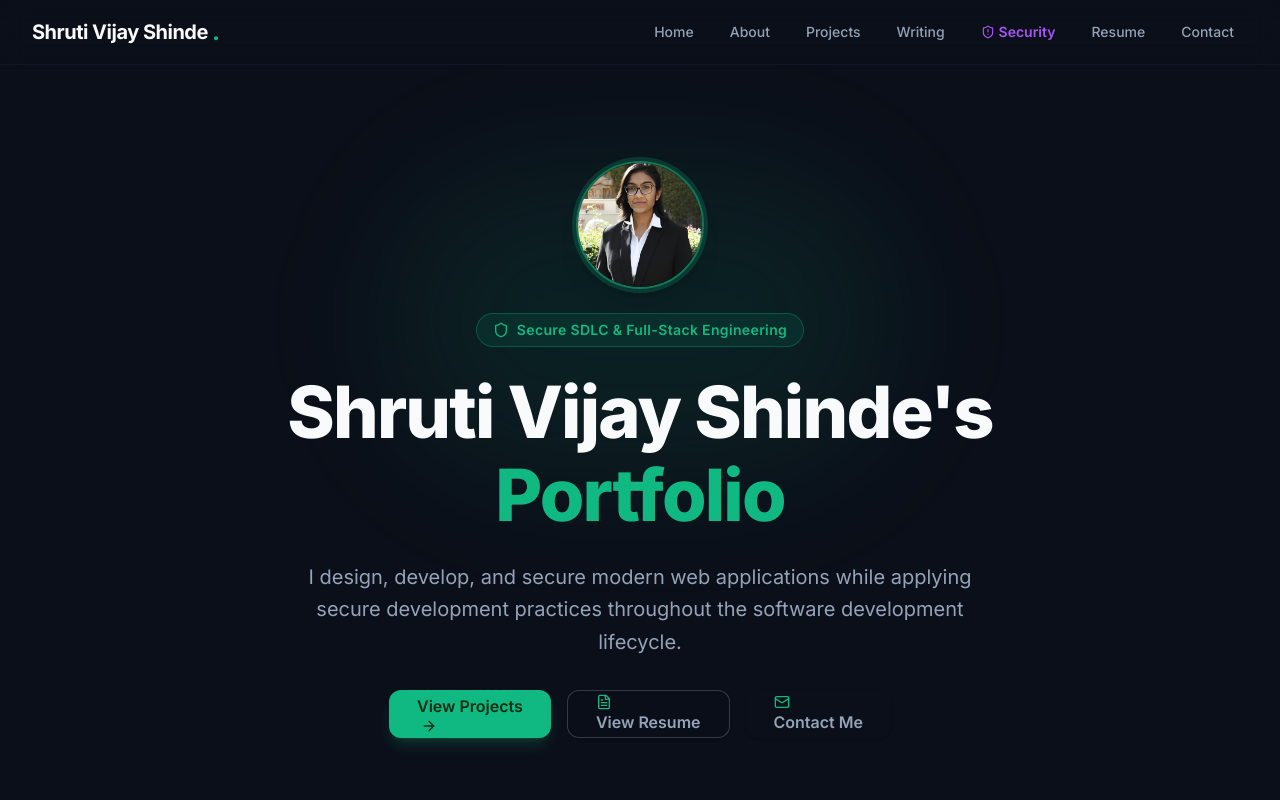
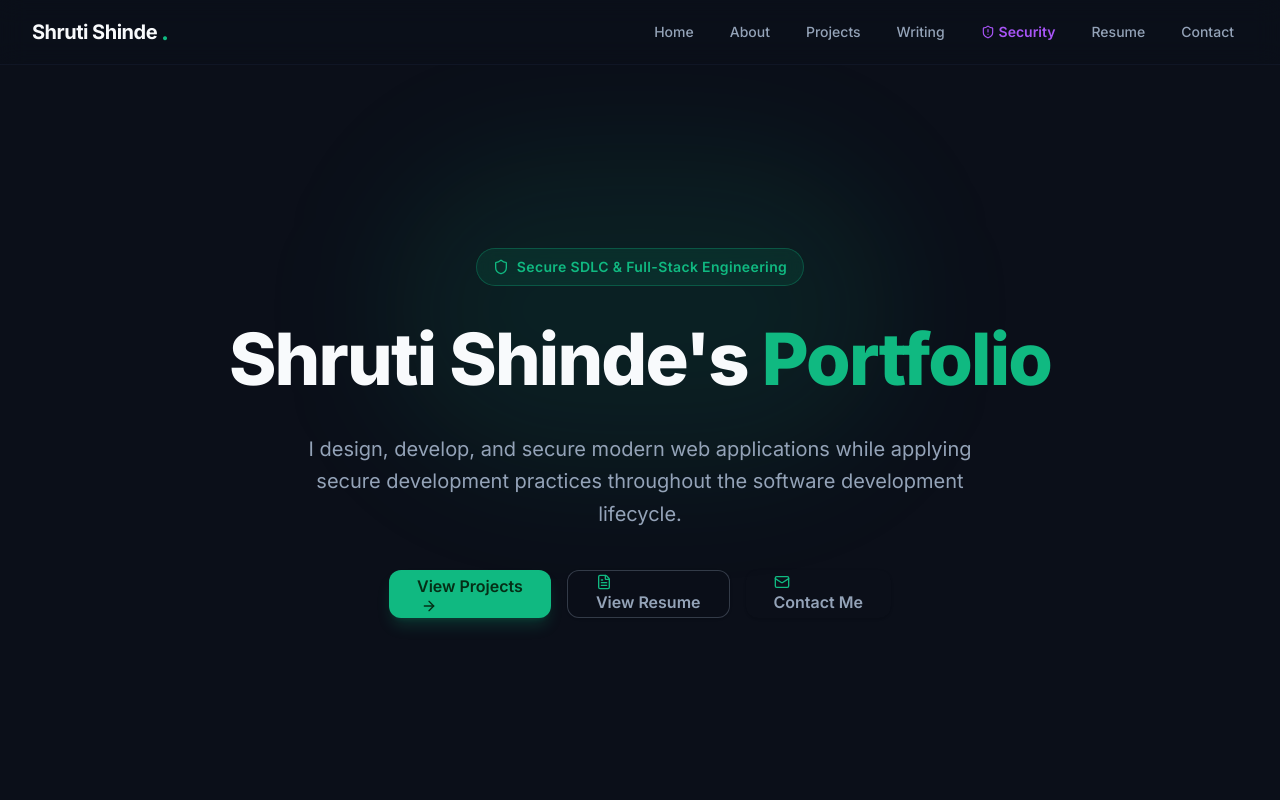
Before and after one commit to ShrutiiiShinde/secure-dev-portfolio, a Next.js app: page / in a window 1280 px wide. Shown: the top 800 px of the page. Built offline with nearby package versions, Linux system fonts and the light colour scheme.

Commit message:
refactor: remove profile photo from hero and update portfolio name to Shruti Shinde's Portfolio

```diff
--- a/app/layout.tsx
+++ b/app/layout.tsx
@@ -13,13 +13,12 @@ const inter = Inter({
 export const metadata: Metadata = {
   metadataBase: new URL("https://github.com/ShrutiiiShinde/secure-dev-portfolio"),
   title: {
-    default: "Shruti Vijay Shinde | Secure Developer Portfolio",
-    template: "%s | Shruti Vijay Shinde",
+    default: "Shruti Shinde | Secure Developer Portfolio",
+    template: "%s | Shruti Shinde",
   },
   description:
-    "Personal portfolio of Shruti Vijay Shinde — Cyber Security Researcher & Software Developer focused on VAPT, Secure SDLC, Next.js, and TypeScript.",
+    "Personal portfolio of Shruti Shinde — Cyber Security Researcher & Software Developer focused on VAPT, Secure SDLC, Next.js, and TypeScript.",
   keywords: [
-    "Shruti Vijay Shinde",
     "Shruti Shinde",
     "Cyber Security Researcher",
     "VAPT",
@@ -31,20 +30,20 @@ export const metadata: Metadata = {
     "DevSecOps",
     "OWASP Top 10",
   ],
-  authors: [{ name: "Shruti Vijay Shinde" }],
-  creator: "Shruti Vijay Shinde",
+  authors: [{ name: "Shruti Shinde" }],
+  creator: "Shruti Shinde",
   openGraph: {
     type: "website",
     locale: "en_US",
     url: "https://github.com/ShrutiiiShinde/secure-dev-portfolio",
-    title: "Shruti Vijay Shinde | Secure Developer Portfolio",
+    title: "Shruti Shinde | Secure Developer Portfolio",
     description:
       "Cyber Security Researcher & Software Developer focused on VAPT, Secure SDLC, Next.js, and TypeScript.",
-    siteName: "Shruti Vijay Shinde's Portfolio",
+    siteName: "Shruti Shinde's Portfolio",
   },
   twitter: {
     card: "summary_large_image",
-    title: "Shruti Vijay Shinde | Secure Developer Portfolio",
+    title: "Shruti Shinde | Secure Developer Portfolio",
     description:
       "Cyber Security Researcher & Software Developer focused on VAPT, Secure SDLC, Next.js, and TypeScript.",
     creator: "@ShrutiShinde",
--- a/app/resume/page.tsx
+++ b/app/resume/page.tsx
@@ -16,9 +16,9 @@ import {
 } from "lucide-react";
 
 export const metadata = {
-  title: "Resume | Shruti Vijay Shinde",
+  title: "Resume | Shruti Shinde",
   description:
-    "View and download the official resume of Shruti Vijay Shinde — Cybersecurity Researcher & B.Tech CSE Graduate.",
+    "View and download the official resume of Shruti Shinde — Cybersecurity Researcher & B.Tech CSE Graduate.",
 };
 
 export default function ResumePage() {
@@ -36,7 +36,7 @@ export default function ResumePage() {
 
           <div className="flex flex-wrap items-center gap-3">
             <Button asChild variant="outline" size="sm" className="hidden sm:inline-flex">
-              <a href="/resume.pdf" download="Shruti_Vijay_Shinde_Resume.pdf">
+              <a href="/resume.pdf" download="Shruti_Shinde_Resume.pdf">
                 <Download className="w-4 h-4 mr-2 text-primary" />
                 Download Official PDF
               </a>
@@ -54,7 +54,7 @@ export default function ResumePage() {
             Curriculum <span className="text-primary">Vitae</span>
           </h1>
           <p className="text-muted-foreground text-base sm:text-lg max-w-2xl">
-            View and download the official resume PDF of Shruti Vijay Shinde, updated with the latest VAPT experience, security research disclosures, and achievements.
+            View and download the official resume PDF of Shruti Shinde, updated with the latest VAPT experience, security research disclosures, and achievements.
           </p>
         </div>
 
@@ -75,7 +75,7 @@ export default function ResumePage() {
                 </a>
               </Button>
               <Button asChild size="sm" variant="default">
-                <a href="/resume.pdf" download="Shruti_Vijay_Shinde_Resume.pdf">
+                <a href="/resume.pdf" download="Shruti_Shinde_Resume.pdf">
                   <Download className="w-4 h-4 mr-2" />
                   Download PDF
                 </a>
@@ -86,7 +86,7 @@ export default function ResumePage() {
             <iframe
               src="/resume.pdf"
               className="w-full h-[550px] sm:h-[750px] border-0"
-              title="Shruti Vijay Shinde Official Resume PDF"
+              title="Shruti Shinde Official Resume PDF"
             />
           </div>
         </div>
@@ -97,7 +97,7 @@ export default function ResumePage() {
           <div className="flex flex-col md:flex-row md:items-center justify-between gap-6 pb-8 border-b border-muted/60">
             <div className="space-y-3">
               <h2 className="text-3xl sm:text-4xl font-extrabold text-foreground tracking-tight">
-                SHRUTI VIJAY SHINDE
+                SHRUTI SHINDE
               </h2>
 
               <div className="flex flex-wrap items-center gap-x-4 gap-y-2 text-xs font-mono text-muted-foreground pt-1">
--- a/app/security/page.tsx
+++ b/app/security/page.tsx
@@ -18,7 +18,7 @@ import {
 } from "lucide-react";
 
 export const metadata = {
-  title: "Security Architecture | Shruti Vijay Shinde",
+  title: "Security Architecture | Shruti Shinde",
   description:
     "Comprehensive breakdown of the production security architecture, HTTP security headers, and DevSecOps controls implementing secure SDLC in this portfolio.",
 };
--- a/components/Footer.tsx
+++ b/components/Footer.tsx
@@ -99,7 +99,7 @@ export default function Footer() {
 
         {/* Copyright Divider & Line */}
         <div className="w-full max-w-xs border-t border-muted/40 pt-4 text-xs text-muted-foreground/70">
-          © {currentYear} Shruti Vijay Shinde. All rights reserved.
+          © {currentYear} Shruti Shinde. All rights reserved.
         </div>
       </div>
     </footer>
--- a/components/Navbar.tsx
+++ b/components/Navbar.tsx
@@ -25,7 +25,7 @@ export default function Navbar() {
           href="/#home"
           className="text-lg sm:text-xl font-bold tracking-tight text-foreground hover:text-primary transition-colors flex items-center gap-1"
         >
-          <span>Shruti Vijay Shinde</span>
+          <span>Shruti Shinde</span>
           <span className="text-primary text-2xl leading-none">.</span>
         </Link>
 
--- a/components/sections/AboutSection.tsx
+++ b/components/sections/AboutSection.tsx
@@ -98,7 +98,7 @@ export default function AboutSection() {
             className="lg:col-span-7 space-y-6 text-muted-foreground text-base sm:text-lg leading-relaxed"
           >
             <h3 className="text-2xl font-bold text-foreground tracking-tight">
-              Hello, I&apos;m Shruti Vijay Shinde.
+              Hello, I&apos;m Shruti Shinde.
             </h3>
 
             <p>
--- a/components/sections/HeroSection.tsx
+++ b/components/sections/HeroSection.tsx
@@ -1,5 +1,4 @@
 import Link from "next/link";
-import Image from "next/image";
 import { Button } from "@/components/ui/button";
 import { ArrowRight, FileText, Mail, Shield } from "lucide-react";
 import HeroEntrance from "./HeroEntrance";
@@ -14,26 +13,10 @@ export default function HeroSection() {
       <div className="absolute top-1/3 left-1/2 -translate-x-1/2 -translate-y-1/2 w-[500px] h-[300px] bg-primary/10 rounded-full blur-3xl pointer-events-none" />
 
       <div className="max-w-4xl mx-auto px-4 sm:px-6 lg:px-8 w-full text-center relative z-10">
-        <div className="flex flex-col items-center space-y-6">
-          {/* Circular Photo Avatar */}
+        <div className="flex flex-col items-center space-y-8">
+          {/* Subtle Security Badge */}
           <HeroEntrance delay={0.05}>
-            <div className="relative group cursor-pointer">
-              <div className="w-28 h-28 sm:w-32 sm:h-32 rounded-full overflow-hidden border-2 border-primary/60 shadow-xl ring-4 ring-primary/20 transition-all duration-300 group-hover:scale-105 group-hover:ring-primary/40">
-                <Image
-                  src="/shruti.jpg"
-                  alt="Shruti Vijay Shinde"
-                  width={128}
-                  height={128}
-                  className="w-full h-full object-cover object-top"
-                  priority
-                />
-              </div>
-            </div>
-          </HeroEntrance>
-
-          {/* Subtle Security Badge */}
-          <HeroEntrance delay={0.10}>
-            <div className="inline-flex items-center gap-2 px-4 py-1.5 rounded-full border border-primary/30 bg-primary/10 text-primary text-xs sm:text-sm font-semibold tracking-wide backdrop-blur-sm">
+            <div className="inline-flex items-center gap-2 px-4 py-2 rounded-full border border-primary/30 bg-primary/10 text-primary text-xs sm:text-sm font-semibold tracking-wide backdrop-blur-sm">
               <Shield className="w-4 h-4" />
               <span>Secure SDLC & Full-Stack Engineering</span>
             </div>
@@ -42,7 +25,7 @@ export default function HeroSection() {
           {/* Title */}
           <HeroEntrance delay={0.15}>
             <h1 className="text-4xl sm:text-6xl lg:text-7xl font-extrabold tracking-tight text-foreground leading-[1.15]">
-              Shruti Vijay Shinde&apos;s{" "}
+              Shruti Shinde&apos;s{" "}
               <span className="text-primary">
                 Portfolio
               </span>
```
